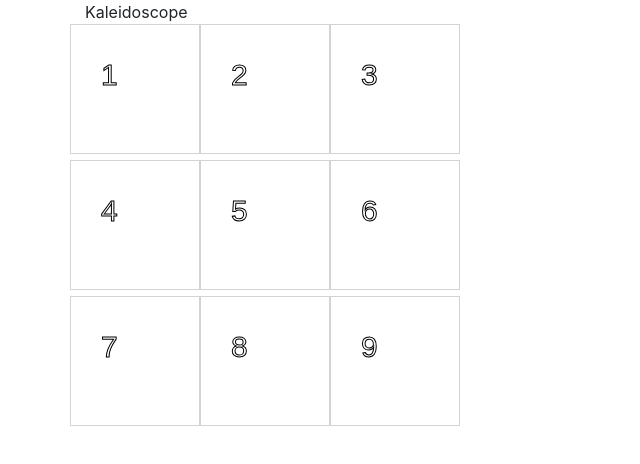
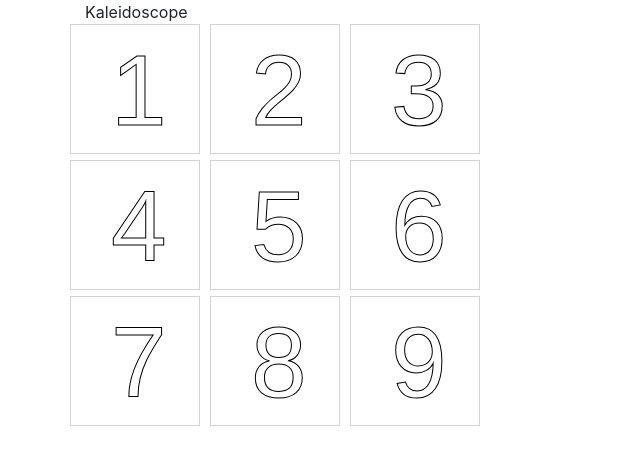
Before and after one commit to fstreich/marie47esp32, an Angular app in the folder blinkfinity/: page / in a window 1280 px wide. Shown: the top 464 px of the page, without its empty margins (0-640 px from the left). Built offline with nearby package versions, Linux system fonts and the light colour scheme.

Commit message:
Added margins

```diff
--- a/blinkfinity/src/app/app.component.html
+++ b/blinkfinity/src/app/app.component.html
@@ -2,10 +2,10 @@
 	{{installation}}
 	<div class="row">
 		<div class="span4">
-	  		<app-thumbnail number="1"></app-thumbnail>
+	  		<app-thumbnail number="1" style="margin-right : 10px" ></app-thumbnail>
 	  	</div>
 		<div class="span4">
-	  		<app-thumbnail number="2"></app-thumbnail>
+	  		<app-thumbnail number="2" style="margin-right : 10px"></app-thumbnail>
 	  	</div>
 	  	<div class="span4">
 	  		<app-thumbnail number="3"></app-thumbnail>
@@ -13,10 +13,10 @@
 	</div>
 	<div class="row">
 		<div class="span4">
-	  		<app-thumbnail number="4"></app-thumbnail>
+	  		<app-thumbnail number="4" style="margin-right : 10px"></app-thumbnail>
 	  	</div>
 		<div class="span4">
-	  		<app-thumbnail  number="5"></app-thumbnail>
+	  		<app-thumbnail  number="5" style="margin-right : 10px"></app-thumbnail>
 	  	</div>
 	  	<div class="span4">
 	  		<app-thumbnail number="6"></app-thumbnail>
@@ -24,10 +24,10 @@
 	</div>
 	<div class="row">
 		<div class="span4">
-	  		<app-thumbnail  number="7"></app-thumbnail>
+	  		<app-thumbnail  number="7" style="margin-right : 10px"></app-thumbnail>
 	  	</div>
 		<div class="span4">
-	  		<app-thumbnail number="8"></app-thumbnail>
+	  		<app-thumbnail number="8" style="margin-right : 10px"></app-thumbnail>
 	  	</div>
 	  	<div class="span4">
 	  		<app-thumbnail number="9"></app-thumbnail>
--- a/blinkfinity/src/app/thumbnail/thumbnail.component.html
+++ b/blinkfinity/src/app/thumbnail/thumbnail.component.html
@@ -1,3 +1,3 @@
 <!-- <img src="assets/images/icons/icon-128x128.png" /> -->
 
-<canvas #myCanvas class="margin-right : 10px" width="128" height="128" style="border:1px solid #d3d3d3;">
+<canvas #myCanvas style="margin-right = 10px" width="128" height="128" style="border:1px solid #d3d3d3;">
--- a/blinkfinity/src/app/thumbnail/thumbnail.component.ts
+++ b/blinkfinity/src/app/thumbnail/thumbnail.component.ts
@@ -24,8 +24,8 @@ export class ThumbnailComponent implements AfterViewInit {
     let canvas = this.myCanvas.nativeElement;
 
     this.context = canvas.getContext('2d');
-    this.context.font = "30px Arial";
-	this.context.strokeText(""+this.number,30,60);
+    this.context.font = "100px Arial";
+	this.context.strokeText(""+this.number,40,100);
   }
 
 }
```
